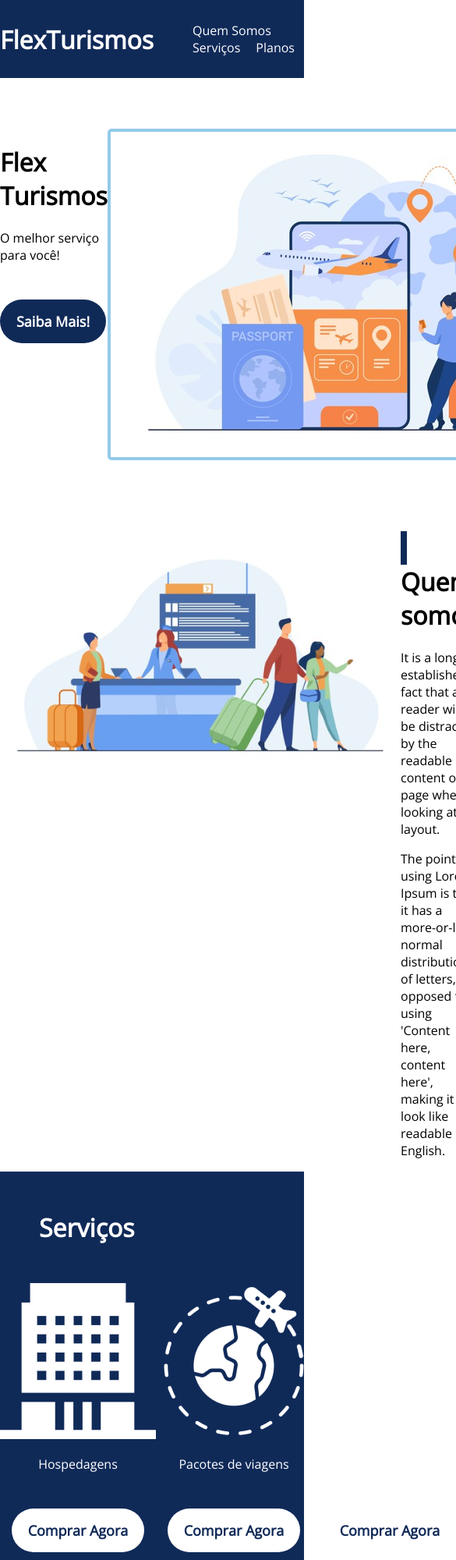
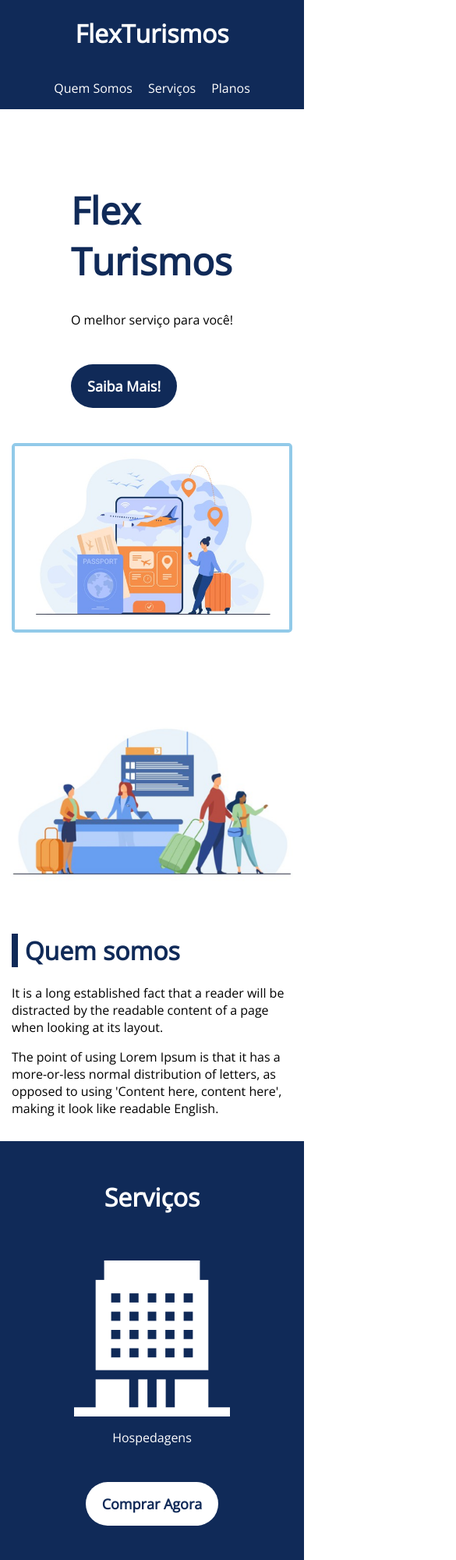
Before and after one commit to MadeuJr/Responsividade_Flexbox, a plain HTML site: page views/index.html in a window 390 px wide. Shown: the top 2000 px of the page at 78% size, 585 px wide, since content can reach past the window. Drawn offline with nearby package versions, Linux system fonts and the light colour scheme.

Commit message:
Finalização responsividade mobile

```diff
--- a/views/index.html
+++ b/views/index.html
@@ -21,25 +21,25 @@
         </div>
     </header>
 
-    <div class="flexcontainer spcarround margintop">
+    <div class="flexcontainer wrapcontent spcarround margintop">
         <div>
-            <h1>Flex <br>Turismos</h1>
+            <h1 class="presentationh1 h1color">Flex <br>Turismos</h1>
             <p>O melhor serviço para você!</p>
             <a class="button-71 backgroundblue" href="">Saiba Mais!</a>
         </div>
 
-        <div>
-            <div><img class="imageborder" src="./images/0-main.png" alt="banner de apresentação"></div>
+        <div class="imageborder ">
+            <div><img src="./images/0-main.png" alt="banner de apresentação"></div>
         </div>
     </div>
 
-    <div class="flexcontainer margintop">
+    <div class="flexcontainer center margintop">
         <div>
             <img src="./images/1-quem-somos.png" alt="balcão de atendimento">
         </div>
 
-        <div>
-            <h1 id="quem-somos"><span class="backgroundblue">&nbsp</span> Quem somos</h1>
+        <div class="quemsomos">
+            <h1 class="h1color" id="quem-somos"><span class="backgroundblue">&nbsp</span> Quem somos</h1>
             <p>It is a long established fact that a reader will be distracted by the readable content of a page when
                 looking at its layout. </p>
             <p>The point of using Lorem Ipsum is that it has a more-or-less normal distribution of letters, as opposed
@@ -49,26 +49,26 @@
 
 
     <div class="backgroundblue">
-        <div class="flexcontainer content spcarround ">
+        <div class="flexcontainer wrapcontent spcarround ">
 
             <h1 class="contenth1 margintb" id="servicos">Serviços</h1>
 
 
-            <div class="flexcontent spcbtw centertext">
+            <div class="flexcontent wrapcontent spcbtw centertext">
                 <div>
-                    <div><img src="./images/icon-2.png" alt="hospedagens"></div>
+                    <img src="./images/icon-2.png" alt="hospedagens">
                     <p>Hospedagens</p>
                     <a class="button-71 backgroundwhite" href="#">Comprar Agora</a>
                 </div>
 
                 <div>
-                    <div><img src="./images/icon-1.png" alt="pacote de viagens"></div>
+                    <img src="./images/icon-1.png" alt="pacote de viagens">
                     <p>Pacotes de viagens</p>
                     <a class="button-71 backgroundwhite" href="#">Comprar Agora</a>
                 </div>
 
                 <div>
-                    <div><img src="./images/icon-3.png" alt="roteiros personalizados"></div>
+                    <img src="./images/icon-3.png" alt="roteiros personalizados">
                     <p>Roteiros personalizados</p>
                     <a class="button-71 backgroundwhite" href="#">Comprar Agora</a>
                 </div>
@@ -77,9 +77,9 @@
         </div>
     </div>
 
-    <div class="flexcontainer content spcbtw margintb" id="planos">
+    <div class="flexcontainer wrapcontent spcbtw margintb" id="planos">
 
-        <h1 class="contenth1">Planos</h1>
+        <h1 class="h1color contenth1">Planos</h1>
 
         <div class="planborder">
             <h3>Plano 1</h3>
@@ -121,7 +121,7 @@
     </div>
 
     <footer class="backgroundblue">
-        <div class="flexcontainer center">
+        <div class="flexcontainer spcarround">
             <p>&copy; 2023 CSS Flexbox</p>
             <p>Desenvolvido por: MadeuJr</p>
         </div>
--- a/views/style.css
+++ b/views/style.css
@@ -7,6 +7,22 @@ body {
 .backgroundblue {
     background-color: rgb(16, 42, 88);
     color: white;
+}
+
+div img{
+    display: block;
+    width: 100%;
+    min-width: 320px;
+}
+
+.flexcontent img{
+    display: block;
+    width: 100%;
+    min-width: 100px;
+}
+
+.flexcontent div{
+    margin: 10px 40px;
 }
 
 .backgroundwhite {
@@ -26,18 +42,22 @@ body {
     margin-bottom: 50px;
 }
 
-.content {
+.wrapcontent {
     flex-wrap: wrap;
+}
+
+.reversewrapcontent{
+    flex-wrap: wrap-reverse;
 }
 
 .headernav {
     align-items: center;
     justify-content: space-around;
-    height: 100px;
 }
 
 .headernav ul {
     list-style: none;
+    padding: 0;
 }
 
 .headernav ul li {
@@ -66,6 +86,7 @@ body {
 .imageborder {
     border: 4px solid rgb(146, 202, 233);
     border-radius: 5px;
+    margin: 15px;
 }
 
 .margintop {
@@ -102,11 +123,23 @@ body {
     color: rgb(16, 42, 88);
 }
 
+.quemsomos{
+    max-width: 500px;
+    margin: 15px;
+}
 
 .contenth1 {
     width: 100%;
     margin-bottom: 50px;
-    padding-left: 50px;
+    text-align: center;
+}
+
+.h1color{
+    color: rgb(16, 42, 88);
+}
+
+.presentationh1{
+    font-size: 48px;
 }
 
 .margintb {
@@ -158,3 +191,9 @@ body {
         padding: 16px 48px;
     }
 }
+
+@media(max-width: 992px){
+    .flexcontainer{
+        flex-wrap: wrap;
+    }
+}
```
